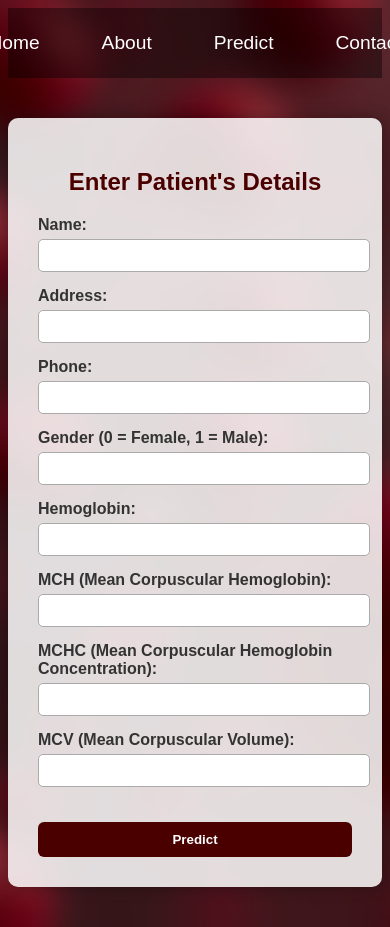
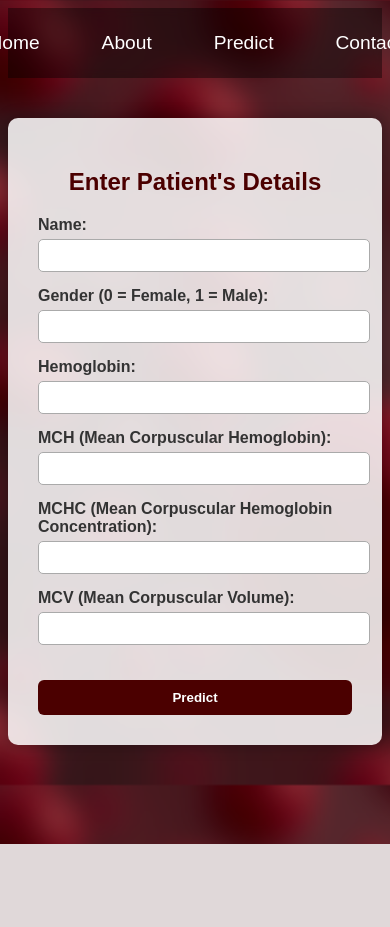
Before and after one commit to tiyaagarwal/Anemia-Sense, a Flask app: page /predict in a window 390 px wide; the page is wider, and only the part inside the window is pictured. After the commit the page ends 844 px from the top of that part, so only its background shows below. Run offline with Flask 3, Linux system fonts and the light colour scheme; parts of the project's set-up code (start-up, migrations or seed data) failed here and were passed over.

Commit message:
fix(privacy): remove unused Address/Phone fields from the prediction form
Both were collected on every prediction but never read, stored, or
displayed anywhere in the app — pure unused PII collection.

```diff
--- a/Anemia Detection Code/templates/predict.html
+++ b/Anemia Detection Code/templates/predict.html
@@ -108,16 +108,6 @@
           <input type="text" name="name" required>
         </div>
 
-        <div class="form-group">
-          <label>Address:</label>
-          <input type="text" name="address" required>
-        </div>
-
-        <div class="form-group">
-          <label>Phone:</label>
-          <input type="text" name="phone" required>
-        </div>
-
         {% for field in fields %}
           <div class="form-group">
             {% if field.lower() == 'gender' %}
```
